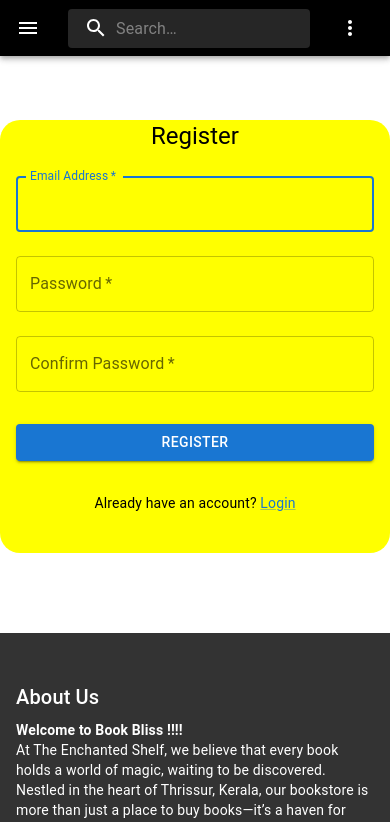
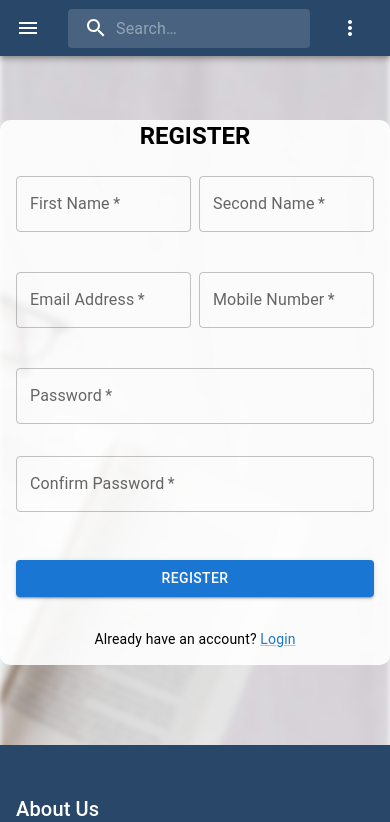
Before and after one commit to Sibin-Puthanveettil/bookbliss, a React (Create React App) app: page /register in a window 390 px wide. Shown: the top 822 px of the page. Built offline with nearby package versions, Linux system fonts and the light colour scheme.

Commit message:
commit-Structure Change

```diff
--- a/public/index.html
+++ b/public/index.html
@@ -5,6 +5,7 @@
     <link rel="icon" href="./log3.png" />
         <meta name="viewport" content="width=device-width, initial-scale=1" />
     <meta name="theme-color" content="#000000" />
+
     <meta
       name="description"
       content="Web site created using create-react-app"
--- a/src/components/Footer.jsx
+++ b/src/components/Footer.jsx
@@ -26,7 +26,7 @@
 
 const Footer = () => {
   return (
-    <FooterContainer component="footer" sx={{backgroundColor:'#333'}}>
+    <FooterContainer component="footer" sx={{ backgroundColor: '#294769' }}>
       <Container maxWidth="lg">
         <Grid container spacing={4}>
           <Grid item xs={12} sm={6} md={3}>
@@ -34,9 +34,9 @@
               About Us
             </Typography>
             <Typography variant="body2">
-            <b>Welcome to Book Bliss !!!!</b>
-<br/>
-At The Enchanted Shelf, we believe that every book holds a world of magic, waiting to be discovered. Nestled in the heart of Thrissur, Kerala, our bookstore is more than just a place to buy books—it’s a haven for book lovers, a community hub, and a sanctuary for the curious mind.
+              <b>Welcome to Book Bliss !!!!</b>
+              <br />
+              At The Enchanted Shelf, we believe that every book holds a world of magic, waiting to be discovered. Nestled in the heart of Thrissur, Kerala, our bookstore is more than just a place to buy books—it’s a haven for book lovers, a community hub, and a sanctuary for the curious mind.
             </Typography>
           </Grid>
           <Grid item xs={12} sm={6} md={3}>
@@ -83,7 +83,7 @@
         </Grid>
         <Box mt={5}>
           <Typography variant="body2" align="center">
-          <img src={sitelogo} width={150}/><br/>
+            <img src={sitelogo} width={150} /><br />
             © {new Date().getFullYear()}   All rights reserved.
           </Typography>
         </Box>
--- a/src/components/Navbar.jsx
+++ b/src/components/Navbar.jsx
@@ -11,7 +11,6 @@
 import Menu from '@mui/material/Menu';
 import MenuIcon from '@mui/icons-material/Menu';
 import SearchIcon from '@mui/icons-material/Search';
-import AccountCircle from '@mui/icons-material/AccountCircle';
 import NotificationsIcon from '@mui/icons-material/Notifications';
 import MoreIcon from '@mui/icons-material/MoreVert';
 import ShoppingCartIcon from '@mui/icons-material/ShoppingCart';
@@ -19,13 +18,12 @@
 import List from '@mui/material/List';
 import ListItem from '@mui/material/ListItem';
 import ListItemText from '@mui/material/ListItemText';
-import sitelogo from '../LOGO 2.png';
-import {useNavigate} from 'react-router-dom';
+import sitelogo from '../LOGO 2.png';  // Logo import
+import profilePhoto from '../LOGO 2.png';   // Profile image import
+import { useNavigate } from 'react-router-dom';
 import ListSubheader from '@mui/material/ListSubheader';
 
-
-
-
+// Your existing styled components...
 
 const Search = styled('div')(({ theme }) => ({
   position: 'relative',
@@ -37,7 +35,7 @@
   marginRight: theme.spacing(2),
   marginLeft: 0,
   width: '100%',
-  [theme.breakpoints.up('sm')]: {
+  [theme.breakpoints.up('md')]: {
     marginLeft: theme.spacing(3),
     width: 'auto',
   },
@@ -62,13 +60,15 @@
     width: '100%',
     [theme.breakpoints.up('md')]: {
       width: '20ch',
+      '&:focus': {
+        width: '30ch',
+      },
     },
   },
 }));
 
-export default function PrimarySearchAppBar() {
-const navigate = useNavigate()
-
+const PrimarySearchAppBar = () => {
+  const navigate = useNavigate();
 
   const [anchorEl, setAnchorEl] = React.useState(null);
   const [mobileMoreAnchorEl, setMobileMoreAnchorEl] = React.useState(null);
@@ -104,7 +104,6 @@
 
   const menuId = 'primary-search-account-menu';
   const renderMenu = (
-
     <Menu
       anchorEl={anchorEl}
       anchorOrigin={{
@@ -120,14 +119,12 @@
       open={isMenuOpen}
       onClose={handleMenuClose}
     >
-      <MenuItem onClick={()=>navigate('/profile')}>Profile</MenuItem>
+      <MenuItem onClick={() => navigate('/profile')}>Profile</MenuItem>
       <MenuItem onClick={handleMenuClose}>My account</MenuItem>
-      <MenuItem onClick={()=>navigate('/login')}>Login</MenuItem>
-      <MenuItem onClick={()=>navigate('/about')}>About Us</MenuItem>
-      <MenuItem onClick={()=>navigate('/cart')}>cart</MenuItem>
-      <MenuItem onClick={()=>navigate('/addbook')}>Add Book</MenuItem>
-
-
+      <MenuItem onClick={() => navigate('/login')}>Login</MenuItem>
+      <MenuItem onClick={() => navigate('/about')}>About Us</MenuItem>
+      <MenuItem onClick={() => navigate('/cart')}>cart</MenuItem>
+      <MenuItem onClick={() => navigate('/addbook')}>Add Book</MenuItem>
     </Menu>
   );
 
@@ -148,38 +145,24 @@
       open={isMobileMenuOpen}
       onClose={handleMobileMenuClose}
     >
-       <MenuItem onClick={() => navigate('/cart')}>
-      <IconButton size="large" aria-label="show 4 new mails" color="inherit">
-        <Badge badgeContent={4} color="error">
-          <ShoppingCartIcon />
-        </Badge>
-      </IconButton>
-      <p>Cart</p>
+      <MenuItem onClick={handleProfileMenuOpen}>
+        <img
+          src={"https://img.freepik.com/premium-photo/beautiful-anime-woman-passport-size-pic_685680-483.jpg"}
+          alt="Profile"
+          style={{
+            width: 30,
+            height: 30,
+            borderRadius: '50%', // Makes it round
+            marginRight: '10px',
+          }}
+        />
+        Profile
       </MenuItem>
-      <MenuItem>
-        <IconButton
-          size="large"
-          aria-label="show 17 new notifications"
-          color="inherit"
-        >
-          <Badge badgeContent={17} color="error">
-            <NotificationsIcon />
-          </Badge>
-        </IconButton>
-        <p>Notifications</p>
-      </MenuItem>
-      <MenuItem onClick={handleProfileMenuOpen}>
-        <IconButton
-          size="large"
-          aria-label="account of current user"
-          aria-controls="primary-search-account-menu"
-          aria-haspopup="true"
-          color="inherit"
-        >
-          <AccountCircle />
-        </IconButton>
-        <p>Profile</p>
-      </MenuItem>
+      <MenuItem onClick={handleMenuClose}>My account</MenuItem>
+      <MenuItem onClick={() => navigate('/login')}>Login</MenuItem>
+      <MenuItem onClick={() => navigate('/about')}>About Us</MenuItem>
+      <MenuItem onClick={() => navigate('/cart')}>Cart</MenuItem>
+      <MenuItem onClick={() => navigate('/addbook')}>Add Book</MenuItem>
     </Menu>
   );
 
@@ -187,7 +170,7 @@
     <Box
       sx={{
         width: 250,
-          backgroundColor: '#282c34',   // Main sidebar background
+        backgroundColor: '#282c34', // Main sidebar background
         color: '#FFFFFF',
         display: 'flex',
         flexDirection: 'column',
@@ -202,12 +185,12 @@
         {/* Book Categories Header */}
         <ListSubheader
           sx={{
-            backgroundColor: '#444', // Darker background color for the header
+            backgroundColor: '#294769', // Darker background color for the header
             color: 'white', // Attractive text color
             fontWeight: 'bold',
-            textAlign: 'center',  // Center the header text
-            fontSize: '1.25rem',   // Larger font size
-            padding: '16px 0',    // Add padding for spacing
+            textAlign: 'center', // Center the header text
+            fontSize: '1.25rem', // Larger font size
+            padding: '16px 0', // Add padding for spacing
           }}
         >
           Book Categories
@@ -237,7 +220,7 @@
 
   return (
     <Box sx={{ flexGrow: 1 }}>
-      <AppBar position="static" sx={{ backgroundColor: 'black' }}>
+      <AppBar position="static" sx={{ backgroundColor: '#294769' }}>
         <Toolbar>
           <IconButton
             size="large"
@@ -255,7 +238,7 @@
             component="div"
             sx={{ display: { xs: 'none', sm: 'block' } }}
           >
-            <img src={sitelogo} onClick={() => navigate('/')} width={200}/>
+            <img src={sitelogo} onClick={() => navigate('/')} width={200} />
           </Typography>
           <Search>
             <SearchIconWrapper>
@@ -291,7 +274,15 @@
               onClick={handleProfileMenuOpen}
               color="inherit"
             >
-              <AccountCircle />
+              <img
+                src={"https://img.freepik.com/premium-photo/beautiful-anime-woman-passport-size-pic_685680-483.jpg"}
+                alt="Profile"
+                style={{
+                  width: 30,
+                  height: 30,
+                  borderRadius: '50%', // Makes the image round
+                }}
+              />
             </IconButton>
           </Box>
           <Box sx={{ display: { xs: 'flex', md: 'none' } }}>
@@ -315,4 +306,6 @@
       </Drawer>
     </Box>
   );
-}
+};
+
+export default PrimarySearchAppBar;
--- a/src/pages/About/About.jsx
+++ b/src/pages/About/About.jsx
@@ -1,6 +1,6 @@
 import React from 'react';
 import { AppBar, Toolbar, Typography, Container, Grid, Card, CardMedia, CardContent } from '@mui/material';
-import Footer from '../../components/Footer'; // Adjust the import path if needed
+import Footer from '../../components/Footer';
 import { Navbar } from '../../components';
 
 const AboutPage = () => {
@@ -8,73 +8,25 @@
     <>
       <Navbar />
       <Container maxWidth="lg" sx={{ my: 3, py: 3 }}>
-        <Typography variant="h4" align="center" gutterBottom>
-          About Us
-        </Typography>
-        <hr />
-        <Typography variant="body1" align="center" paragraph>
-          At The Enchanted Shelf, we believe that every book holds a world of magic, waiting to be discovered. Nestled in the heart of Thrissur, Kerala, our bookstore is more than just a place to buy books—it’s a haven for book lovers, a community hub, and a sanctuary for the curious mind.
-        </Typography>
+        <Typography variant="h4" align="center" gutterBottom>About The Book Bliss</Typography><hr />
+        <Typography variant="body1" align="center" paragraph>At The Book Bliss, we believe that every book holds a world of magic, waiting to be discovered. Nestled in the heart of Thrissur, Kerala, our bookstore is more than just a place to buy books—it's a haven for book lovers, a community hub, and a sanctuary for the curious mind.</Typography>
+        <Typography variant="h5" align="center" gutterBottom>Our Book Collection</Typography>
+        <Grid container spacing={3}>
+          {[{ title: "Fiction", imgSrc: "https://images.squarespace-cdn.com/content/v1/5979efb7197aeafed276c1de/1588324189321-2PDOO8SM8MT1QF2NA0DG/How+to+write+a+science+fiction+story" },
+          { title: "Non-Fiction", imgSrc: "https://www.slj.com/binaries/content/gallery/Jlibrary/2021/10/browsable-nonfiction-feat-img-800px.jpg" },
+          { title: "Children's Books", imgSrc: "https://images.pexels.com/photos/1741230/pexels-photo-1741230.jpeg?auto=compress&cs=tinysrgb&dpr=1&w=500" },
+          { title: "Classics", imgSrc: "https://m.media-amazon.com/images/I/91-RdlKP-qL._AC_UF1000,1000_QL80_.jpg" }]
 
-        <Typography variant="h5" align="center" gutterBottom>
-          Our Products
-        </Typography>
-        <Grid container spacing={3}>
-          {[
-            {
-              title: "Men's Clothing",
-              imgSrc: "https://images.pexels.com/photos/298863/pexels-photo-298863.jpeg?auto=compress&cs=tinysrgb&w=600"
-            },
-            {
-              title: "Women's Clothing",
-              imgSrc: "https://images.pexels.com/photos/7679720/pexels-photo-7679720.jpeg?auto=compress&cs=tinysrgb&w=600"
-            },
-            {
-              title: "Jewelry",
-              imgSrc: "https://images.pexels.com/photos/1927259/pexels-photo-1927259.jpeg?auto=compress&cs=tinysrgb&w=600"
-            },
-            {
-              title: "Electronics",
-              imgSrc: "https://images.pexels.com/photos/356056/pexels-photo-356056.jpeg?auto=compress&cs=tinysrgb&w=600"
-            }
-          ].map((product, index) => (
-            <Grid item xs={12} sm={6} md={3} key={index}>
-              <Card elevation={3} sx={{ borderRadius: 2 }}>
-                <CardMedia
-                  component="img"
-                  height="160"
-                  image={product.imgSrc}
-                  alt={product.title}
-                />
-                <CardContent>
-                  <Typography variant="h6" align="center">
-                    {product.title}
-                  </Typography>
-                </CardContent>
-              </Card>
-            </Grid>
-          ))}
-        </Grid>
+            .map((book, index) =>
 
-        <Typography variant="h5" align="center" gutterBottom sx={{ mt: 5 }}>
-          Visit Us
-        </Typography>
-        <Grid container justifyContent="center">
-          <Grid item xs={12} md={8}>
-            <iframe
-              src="https://www.google.com/maps/embed?pb=!1m18!1m12!1m3!1d3924.2821606547873!2d76.11457659999999!3d10.3991498!2m3!1f0!2f0!3f0!3m2!1i1024!2i768!4f13.1!3m3!1m2!1s0x3ba7f49ea786b6f5%3A0x117573c2f22a4644!2sManappuram%20Finance%20Limited%20-%20Head%20Office!5e0!3m2!1sen!2sin!4v1727436236936!5m2!1sen!2sin"
-              width="100%"
-              height="250"
-              style={{ border: 0 }}
-              allowFullScreen=""
-              loading="lazy"
-              referrerPolicy="no-referrer-when-downgrade"
-            ></iframe>
-          </Grid>
-        </Grid>
-      </Container>
-      <Footer />
-    </>
+            (<Grid item xs={12} sm={6} md={3} key={index}><Card elevation={3}
+              sx={{ borderRadius: 2 }}>
+              <CardMedia component="img" height="160" image={book.imgSrc} alt={book.title} />
+              <CardContent><Typography variant="h6" align="center">{book.title}</Typography>
+              </CardContent></Card></Grid>))}</Grid>
+        <Typography variant="h5" align="center" gutterBottom sx={{ mt: 5 }}>Visit Us</Typography>
+        <Grid container justifyContent="center"><Grid item xs={12} md={8}>
+          <iframe src="https://www.google.com/maps/embed?pb=!1m18!1m12!1m3!1d3924.2821606547873!2d76.11457659999999!3d10.3991498!2m3!1f0!2f0!3f0!3m2!1i1024!2i768!4f13.1!3m3!1m2!1s0x3ba7f49ea786b6f5%3A0x117573c2f22a4644!2sManappuram%20Finance%20Limited%20-%20Head%20Office!5e0!3m2!1sen!2sin!4v1727436236936!5m2!1sen!2sin" width="100%" height="250" style={{ border: 0 }} allowFullScreen="" loading="lazy" referrerPolicy="no-referrer-when-downgrade"></iframe></Grid></Grid></Container><Footer /></>
   );
 };
 
--- a/src/pages/Login/Login.jsx
+++ b/src/pages/Login/Login.jsx
@@ -1,10 +1,9 @@
-
 import React from "react";
 // import { Link } from "react-router-dom";
 import { Footer, Navbar } from "../../components";
 import { Container, TextField, Button, Typography, Link, Box } from '@mui/material';
 import { useNavigate } from 'react-router-dom';
-
+import BackkImage from './Bg.jpg'
 const LoginPage = () => {
     const navigate = useNavigate();
 
@@ -15,8 +14,19 @@
 
     return (
         <>
-      <Navbar/>
-        <Container component="main" maxWidth="xs" sx={{backgroundColor:'yellow',borderRadius:5,marginBottom:10,paddingBottom:2}}>
+            <Navbar />
+            <Container
+                component="main"
+                maxWidth="xs"
+                sx={{
+                    position: 'relative',
+                    zIndex: 1,
+                    marginBottom: 10,
+                    paddingBottom: 2,
+                    borderRadius: '10px',
+                    backgroundColor: 'white' // Semi-transparent background for the form
+                }}
+            >
                 <Box
                     sx={{
                         display: 'flex',
@@ -28,7 +38,10 @@
                     <Typography component="h1" variant="h5">
                         Login
                     </Typography>
-                <Box component="form" onSubmit={handleLogin} noValidate sx={{ mt: 1 }}>
+                    <Box component="form" onSubmit={handleLogin} noValidate sx={{
+                        mt: 1,
+                        zIndex: 0
+                    }}>
                         <TextField
                             margin="normal"
                             required
@@ -60,6 +73,20 @@
                     </Box>
                 </Box>
             </Container>
+            <Box
+                sx={{
+                    position: 'fixed',
+                    top: 0,
+                    left: 0,
+                    width: '100%',
+                    height: '100%',
+                    backgroundImage: `url(${BackkImage})`, // URL of your background image
+                    backgroundSize: 'cover',
+                    backgroundPosition: 'center',
+                    filter: 'blur(3px)',
+                    zIndex: -9999999999999999// Behind the container
+                }}
+            />
             <Footer />
         </>
     );
--- a/src/pages/Register/Register.jsx
+++ b/src/pages/Register/Register.jsx
@@ -11,11 +11,14 @@
 } from '@mui/material';
 import { useNavigate } from 'react-router-dom';
 import { Footer, Navbar } from "../../components";
-
+import BgImage from '../Login/Bg.jpg'; // Adjust the path based on your project structure
 
 const RegisterPage = () => {
     const [formData, setFormData] = useState({
+        firstName: '',
+        secondName: '',
         email: '',
+        mobileNumber: '',
         password: '',
         confirmPassword: '',
     });
@@ -48,9 +51,16 @@
 
     return (
         <>
-        <Navbar/>
+            <Navbar />
 
-        <Container component="main" maxWidth="xs" sx={{backgroundColor:'yellow',borderRadius:5,marginBottom:10,paddingBottom:5}}>
+            <Container component="main" maxWidth="xs" sx={{
+                position: 'relative',
+                zIndex: 1,
+                marginBottom: 10,
+                paddingBottom: 2,
+                borderRadius: '10px',
+                backgroundColor: 'rgba(255, 255, 255, 0.9)', // Semi-transparent background for the form
+            }}>
                 <Box
                     sx={{
                         display: 'flex',
@@ -60,20 +70,54 @@
                     }}
                 >
                     <Typography component="h1" variant="h5">
-                    Register
+                     <b> REGISTER</b>
                     </Typography>
-                <Box component="form" onSubmit={handleSubmit} noValidate sx={{ mt: 1 }}>
+                    <Box component="form" onSubmit={handleSubmit} noValidate sx={{ mt: 1, display: 'flex', flexDirection: 'column' }}>
+                        <Box sx={{ display: 'flex', justifyContent: 'space-between', mb: 2 }}>
+                            <TextField
+                                margin="normal"
+                                required
+                                fullWidth
+                                label="First Name"
+                                name="firstName"
+                                value={formData.firstName}
+                                onChange={handleChange}
+                                sx={{ marginRight: 1 }} // Space between columns
+                            />
+                            <TextField
+                                margin="normal"
+                                required
+                                fullWidth
+                                label="Second Name"
+                                name="secondName"
+                                value={formData.secondName}
+                                onChange={handleChange}
+                            />
+                        </Box>
+                        <Box sx={{ display: 'flex', justifyContent: 'space-between', mb: 2 }}>
                             <TextField
                                 margin="normal"
                                 required
                                 fullWidth
                                 label="Email Address"
                                 name="email"
+                                type="email"
                                 autoComplete="email"
                                 value={formData.email}
                                 onChange={handleChange}
-                        autoFocus
+                                sx={{ marginRight: 1 }} // Space between columns
                             />
+                            <TextField
+                                margin="normal"
+                                required
+                                fullWidth
+                                label="Mobile Number"
+                                name="mobileNumber"
+                                value={formData.mobileNumber}
+                                onChange={handleChange}
+                            />
+                        </Box>
+                        <Box sx={{ display: 'flex', flexDirection: 'column', mb: 2 }}>
                             <TextField
                                 margin="normal"
                                 required
@@ -84,6 +128,7 @@
                                 autoComplete="new-password"
                                 value={formData.password}
                                 onChange={handleChange}
+                                sx={{ mb: 2 }}
                             />
                             <TextField
                                 margin="normal"
@@ -96,6 +141,7 @@
                                 value={formData.confirmPassword}
                                 onChange={handleChange}
                             />
+                        </Box>
                         <Button type="submit" fullWidth variant="contained" sx={{ mt: 3, mb: 2 }}>
                             Register
                         </Button>
@@ -107,13 +153,27 @@
                         </Typography>
                     </Box>
                 </Box>
+            </Container>
+            <Box
+                sx={{
+                    position: 'fixed',
+                    top: 0,
+                    left: 0,
+                    width: '100%',
+                    height: '100%',
+                    backgroundImage: `url(${BgImage})`, // URL of your background image
+                    backgroundSize: 'cover',
+                    backgroundPosition: 'center',
+                    filter: 'blur(3px)',
+                    zIndex: -999999 // Behind the container
+                }}
+            />
             <Snackbar open={openSnackbar} autoHideDuration={6000} onClose={handleCloseSnackbar}>
                 <Alert onClose={handleCloseSnackbar} severity="error" sx={{ width: '100%' }}>
                     {errorMessage}
                 </Alert>
             </Snackbar>
-        </Container>
-        <Footer/>
+            <Footer />
         </>
     );
 };
```
Also changed, not shown: src/App.css (line endings or trailing spaces), src/pages/Login/Bg.jpg (added). Lines whose indentation alone changed are shown as unchanged.
